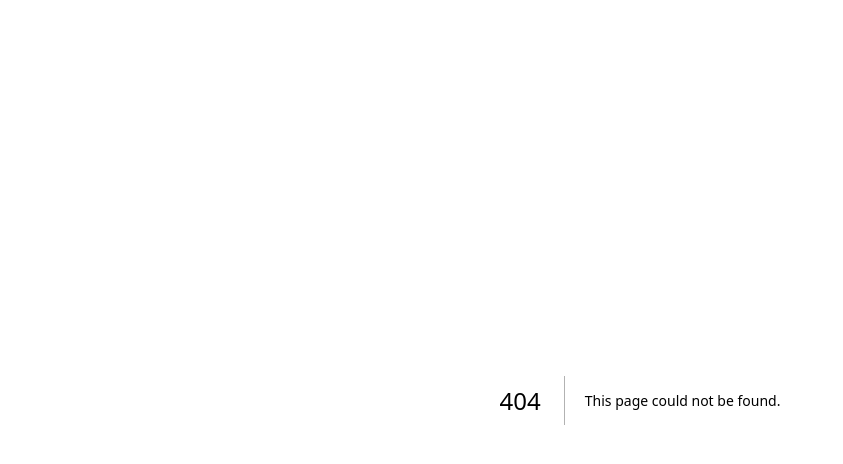
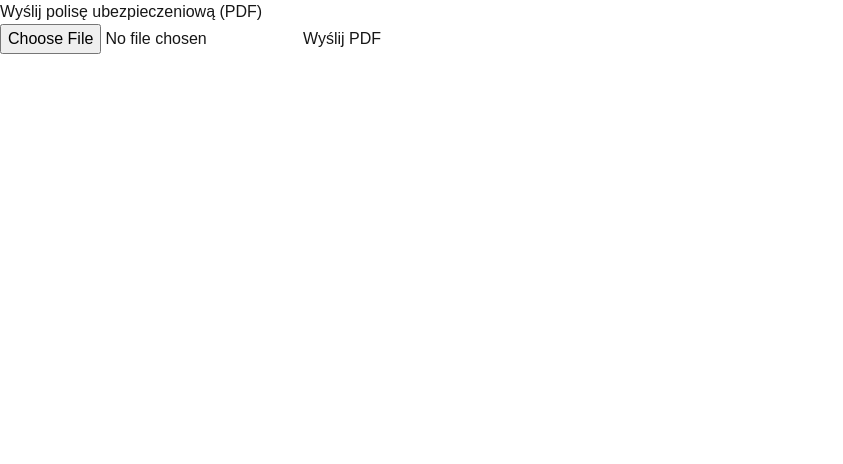
Before and after one commit to MackDev-ai/autoguardian-frontend-clean, a Next.js app: page /ubezpieczenie/upload in a window 1280 px wide. Before the commit this address had no page. Shown: the top 464 px of the page, without its empty margins (0-843 px from the left). Built offline with nearby package versions, Linux system fonts and the light colour scheme.

Commit message:
dodanie ubezpieczenia

```diff
--- a/src/app/page.tsx
+++ b/src/app/page.tsx
@@ -21,6 +21,12 @@ export default function Home() {
         >
           📋 Zobacz garaż
         </Link>
+
+
+        <Link href="/ubezpieczenie/upload" className="text-blue-600 underline">
+          Dodaj polisę ubezpieczeniową
+        </Link>
+
       </div>
     </main>
   );
--- /dev/null
+++ b/src/app/ubezpieczenie/upload/page.tsx
@@ -0,0 +1,68 @@
+"use client";
+
+import { useState } from "react";
+
+export default function UploadInsurancePDF() {
+  const [file, setFile] = useState<File | null>(null);
+  const [loading, setLoading] = useState(false);
+  const [ocrText, setOcrText] = useState("");
+  const [extracted, setExtracted] = useState<any>(null);
+
+  const handleUpload = async () => {
+    if (!file) return;
+    setLoading(true);
+
+    const formData = new FormData();
+    formData.append("file", file);
+
+    try {
+      const response = await fetch("https://autoguardian-backend.onrender.com/upload-pdf", {
+        method: "POST",
+        body: formData,
+      });
+
+      const result = await response.json();
+      setOcrText(result.ocr_text);
+      setExtracted(result.extracted);
+    } catch (error) {
+      console.error("Błąd podczas przesyłania pliku:", error);
+    }
+
+    setLoading(false);
+  };
+
+  return (
+    <main className="p-6 max-w-2xl mx-auto">
+      <h1 className="text-2xl font-bold mb-4">Wyślij polisę ubezpieczeniową (PDF)</h1>
+
+      <input
+        type="file"
+        accept="application/pdf"
+        onChange={(e) => setFile(e.target.files?.[0] || null)}
+        className="mb-4"
+      />
+
+      <button
+        onClick={handleUpload}
+        disabled={!file || loading}
+        className="bg-blue-600 text-white px-4 py-2 rounded"
+      >
+        {loading ? "Przetwarzanie..." : "Wyślij PDF"}
+      </button>
+
+      {extracted && (
+        <div className="mt-6 bg-gray-100 p-4 rounded">
+          <h2 className="text-xl font-semibold mb-2">Dane z polisy:</h2>
+          <pre className="text-sm whitespace-pre-wrap">{JSON.stringify(extracted, null, 2)}</pre>
+        </div>
+      )}
+
+      {ocrText && (
+        <div className="mt-6">
+          <h2 className="text-lg font-medium">Zawartość PDF (OCR):</h2>
+          <pre className="text-xs bg-gray-50 p-2 rounded whitespace-pre-wrap">{ocrText}</pre>
+        </div>
+      )}
+    </main>
+  );
+}
```
Also changed, not shown: src/types/insurance.ts (added, +31 -0 lines).
